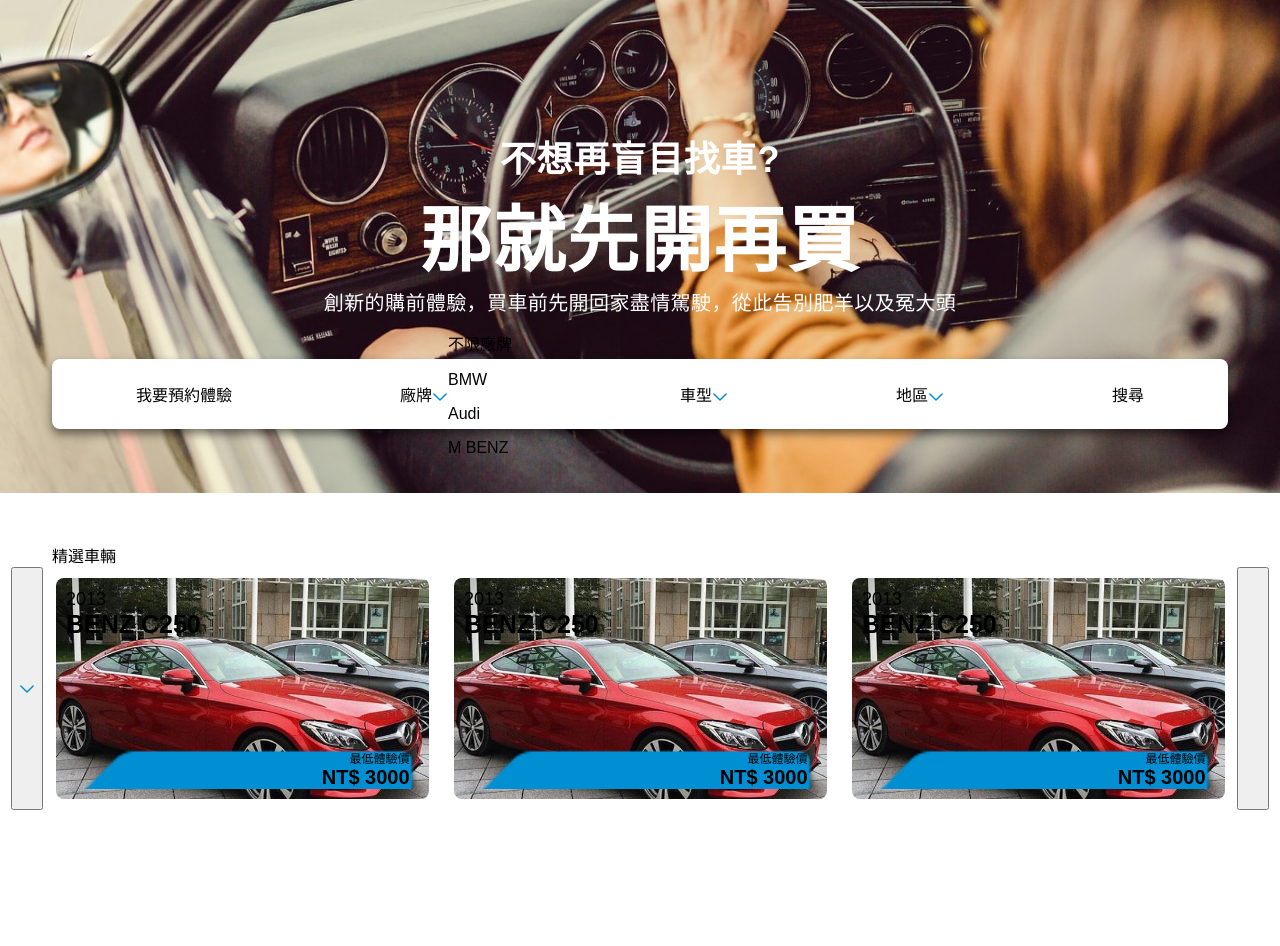
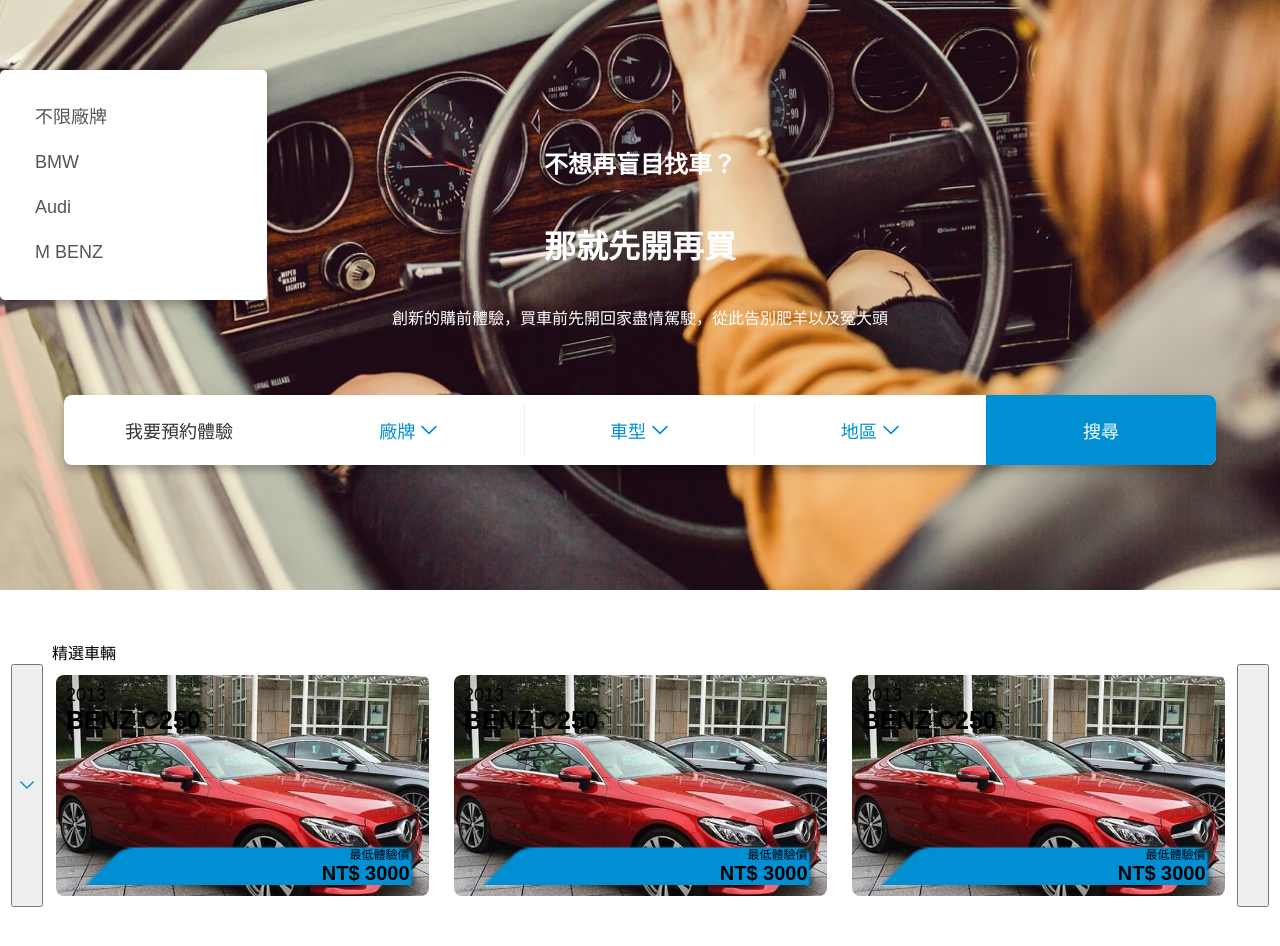
Before and after one commit to iamseye/air-app, a React (Create React App) app: page / in a window 1280 px wide. Both pictures are taken after a click on the element "廠牌". Shown: the top 946 px of the page. Before the commit the page ends 860 px from the top, so only its background shows below. Built offline with nearby package versions, Linux system fonts and the light colour scheme; what react-router-redux would draw is missing.

Commit message:
UPT: searchBar UI, add click outside function

```diff
--- a/src/actions/searchAction.js
+++ b/src/actions/searchAction.js
@@ -1,9 +1,9 @@
-export const SET_SEARCH_BRAND_TYPE = 'SET_SEARCH_BRAND_TYPE';
+export const SET_SEARCH_BRAND = 'SET_SEARCH_BRAND';
 export const SET_SEARCH_VEHICLE_TYPE = 'SET_SEARCH_VEHICLE_TYPE';
-export const SET_SEARCH_AREA_TYPE = 'SET_SEARCH_AREA_TYPE';
+export const SET_SEARCH_AREA = 'SET_SEARCH_AREA';
 
-export const setSearchBrandType = value => ({
-  type: SET_SEARCH_BRAND_TYPE,
+export const setSearchBrand = value => ({
+  type: SET_SEARCH_BRAND,
   value,
 });
 
@@ -12,7 +12,7 @@
   value,
 });
 
-export const setSearchAreaType = value => ({
-  type: SET_SEARCH_AREA_TYPE,
+export const setSearchArea = value => ({
+  type: SET_SEARCH_AREA,
   value,
 });
--- a/src/components/dropDownButton/index.js
+++ /dev/null
@@ -1,59 +0,0 @@
-import React, { Component } from 'react';
-import PropTypes from 'prop-types';
-import Icon from '../../utils/Icon';
-import { ICONS } from '../../utils/constants';
-import './style.css';
-
-
-export default class DropDownButton extends Component {
-  state = {
-    showOptions: false,
-    selectedItem: '',
-  }
-
-  handleSelectItem = (selectedItem) => this.props.handleSelectItem(this.props.selectCategory, selectedItem);
-
-  handleClickCategory() {
-    this.setState({ showOptions: !this.state.showOptions });
-  }
-
-  handleClickItem(option) {
-    this.setState({ showOptions: !this.state.showOptions });
-    this.setState({ selectedItem: option });
-    this.handleSelectItem(option);
-  }
-
-  render() {
-    const options = this.props.options.map((item, index) => (
-      <p key={index} onClick={() => this.handleClickItem(item)}>
-        {item}
-      </p>
-    ));
-
-    const dropDownBox = (
-      <div className="dropDownBox">
-        <p onClick={() => this.handleClickItem('')}> 不限{this.props.name} </p>
-        {options}
-      </div>
-    );
-
-    return (
-      <div className="dropDownButton">
-        <div onClick={() => this.handleClickCategory()}>
-          <span>
-            { this.state.selectedItem !== '' ? this.state.selectedItem : this.props.name}
-          </span>
-          { this.state.selectedItem !== '' ? '' : <Icon icon={ICONS.DROP_DOWN} /> }
-        </div>
-        {this.state.showOptions ? dropDownBox : ''}
-      </div>
-    );
-  }
-}
-
-DropDownButton.propTypes = {
-  name: PropTypes.string.isRequired,
-  selectCategory: PropTypes.string.isRequired,
-  options: PropTypes.arrayOf(PropTypes.string).isRequired,
-  handleSelectItem: PropTypes.func.isRequired,
-};
--- a/src/components/searchBar/index.js
+++ b/src/components/searchBar/index.js
@@ -2,7 +2,7 @@
 import { bindActionCreators } from 'redux';
 import { connect } from 'react-redux';
 import * as searchActions from '../../actions/searchAction';
-import DropDownButton from '../dropDownButton';
+import SearchBarItem from '../searchBarItem';
 import './style.css';
 
 class SearchBar extends Component {
@@ -26,11 +26,11 @@
 
   handleSelectItem = (selectCategory, selectedItem) => {
     if (selectCategory === 'brand') {
-      this.props.searchActions.setSearchBrandType(selectedItem);
+      this.props.searchActions.setSearchBrand(selectedItem);
     } else if (selectCategory === 'vehicleTypes') {
       this.props.searchActions.setSearchVehicleType(selectedItem);
     } else if (selectCategory === 'areas') {
-      this.props.searchActions.setSearchAreaType(selectedItem);
+      this.props.searchActions.setSearchArea(selectedItem);
     }
   }
 
@@ -41,29 +41,27 @@
   render() {
     return (
       <div className="searchBar">
-        <div>
-          <span>我要預約體驗</span>
-        </div>
-        <DropDownButton
+        <div className="searchBar__title"><span>我要預約體驗</span></div>
+        <SearchBarItem
           selectCategory="brand"
           name="廠牌"
           options={this.state.brandValues}
           handleSelectItem={this.handleSelectItem}
         />
-        <DropDownButton
+        <SearchBarItem
           selectCategory="vehicleTypes"
           name="車型"
           options={this.state.vehicleTypes}
           handleSelectItem={this.handleSelectItem}
         />
-        <DropDownButton
+        <SearchBarItem
           selectCategory="areas"
           name="地區"
           options={this.state.areas}
           handleSelectItem={this.handleSelectItem}
         />
-        <div>
-          <span onClick={()=> this.submitSearch()}>搜尋</span>
+        <div className="searchBar__button" onClick={()=> this.submitSearch()}>
+          <span>搜尋</span>
         </div>
       </div>
     );
--- a/src/components/searchBar/style.css
+++ b/src/components/searchBar/style.css
@@ -1,44 +1,45 @@
-.searchBar{
-  height: 70px;
-  border-radius: 8px;
-  background-color: #ffffff;
-  box-shadow: 0 5px 10px 0 rgba(0, 0, 0, 0.5);
-  margin-top: 43px;
+.searchBar {
   display: flex;
+	flex-direction: row;
+	background-color: #ffffff;
+	box-shadow: 0 5px 10px 0 rgba(0, 0, 0, 0.25);
+	border-radius: 8px;
+	overflow: hidden;
+  width: 90%;
+	max-width: 1200px;
+	height: 70px;
+	margin: 0 auto;
 }
 
-.searchBar > div {
-  flex-grow: 1;
-  height: 100%;
-  display: flex;
-  align-items: center;
-  justify-content: center;
+.searchBar__title{
+	display: flex;
+	flex: 1;
+	align-items: center;
+	justify-content: center;
+	height: 50px;
+	margin: 10px 0;
+	border-right: #eee 1px solid;
+	font-size: 18px;
+  height: 70px;
+	margin: 0;
+	border:0;
+  color: #333;
+
 }
 
-.searchBar > span {
-  letter-spacing: 0.3px;
-}
-
-.selectBrand {
-  color: #008fd2;
+.searchBar__button{
+	display: flex;
+	flex: 1;
+	align-items: center;
+	justify-content: center;
+	height: 50px;
+	margin: 10px 0;
+	border-right: #eee 1px solid;
+	font-size: 18px;
+  height: 70px;
+	margin: 0;
+	border:0;
+  color: #fff;
+	background: #008fd2;
   cursor: pointer;
 }
-
-.selectType {
-  color: #008fd2;
-  border-left: solid 1px #d2d2d2;
-  border-right: solid 1px #d2d2d2;
-  cursor: pointer;
-}
-
-.selectArea {
-  color: #008fd2;
-  cursor: pointer;
-}
-
-.searchButton {
-  color: #ffffff;
-  background-color: #008fd2;
-  border-radius: 0 8px 8px 0px;
-  cursor: pointer;
-}
--- /dev/null
+++ b/src/components/searchBarItem/index.js
@@ -0,0 +1,84 @@
+import React, { Component } from 'react';
+import PropTypes from 'prop-types';
+import Icon from '../../utils/Icon';
+import { ICONS } from '../../utils/constants';
+import './style.css';
+
+
+export default class DropDownButton extends Component {
+  state = {
+    showOptions: false,
+    selectedItem: '',
+  }
+
+  handleSelectItem = (selectedItem) => this.props.handleSelectItem(this.props.selectCategory, selectedItem);
+
+  handleClickCategory = () => {
+    if (!this.state.showOptions) {
+      document.addEventListener('click', this.handleOutsideClick, false);
+    } else {
+      document.removeEventListener('click', this.handleOutsideClick, false);
+    }
+
+    this.setState({ showOptions: !this.state.showOptions });
+  }
+
+  handleOutsideClick = (e) => {
+    // ignore clicks on the component itself
+    if (this.node.contains(e.target)) {
+      return;
+    }
+    this.handleClickCategory();
+  }
+
+  handleClickItem(option) {
+    this.setState({ showOptions: !this.state.showOptions });
+    this.setState({ selectedItem: option });
+    this.handleSelectItem(option);
+  }
+
+  render() {
+    const options = this.props.options.map((item, index) => (
+      <div
+        className="searchBarItem＿＿option"
+        key={index}
+        onClick={() => this.handleClickItem(item)}
+      >
+        {item}
+      </div>
+    ));
+
+    const optionBox = (
+      <div className="searchBarItem＿＿box">
+        <div
+          className="searchBarItem＿＿option"
+          onClick={() => this.handleClickItem('')}
+        >
+          不限{this.props.name}
+        </div>
+        {options}
+      </div>
+    );
+
+    return (
+      <div
+        className="searchBarItem"
+        onClick={() => this.handleClickCategory()}
+        ref={(node) => { this.node = node; }}
+      >
+        <span>
+          { this.state.selectedItem !== '' ? this.state.selectedItem : this.props.name}
+        </span>
+        { this.state.selectedItem !== '' ? '' : <Icon icon={ICONS.DROP_DOWN} size={18} /> }
+        { this.state.showOptions ? optionBox : '' }
+      </div>
+    );
+  }
+}
+
+DropDownButton.propTypes = {
+  name: PropTypes.string.isRequired,
+  selectCategory: PropTypes.string.isRequired,
+  options: PropTypes.arrayOf(PropTypes.string).isRequired,
+  handleSelectItem: PropTypes.func.isRequired,
+};
--- /dev/null
+++ b/src/components/searchBarItem/style.css
@@ -0,0 +1,63 @@
+.searchBarItem {
+  display: flex;
+	flex:1;
+	align-items: center;
+	justify-content: center;
+	height: 50px;
+	margin: 10px 0;
+	color: #008fd2;
+	border-right:#eee 1px solid;
+	font-size: 18px;
+  cursor: pointer;
+}
+
+.searchBarItem > svg {
+  margin-left: 5px;
+}
+
+.searchBarItem＿＿box {
+  position: absolute;
+	top:70px;
+	left: 0;
+	max-height: 305px;
+	padding: 25px 22px 25px 25px;
+	background: #ffffff;
+	border-radius: 5px;
+	box-shadow: 0 5px 10px 0 rgba(0, 0, 0, 0.25);
+	overflow-y: scroll;
+	transition: .2s;
+}
+
+.searchBarItem＿＿box::-webkit-scrollbar {
+	width: 5px;
+}
+
+.searchBarItem＿＿box::-webkit-scrollbar-track {
+	border-radius: 5px;
+}
+
+.searchBarItem＿＿box::-webkit-scrollbar-thumb {
+	border-radius: 2px;
+	background: #d2d2d2;
+}
+
+.searchBarItem＿＿option {
+  min-width: 200px;
+	line-height: 45px;
+	padding: 0 10px;
+	color: #555;
+	cursor: pointer;
+}
+
+.searchBarItem＿＿option:hover {
+  background: #f1f1f1;
+}
+
+.searchBarItem＿＿option--active {
+  background: #008fd2;
+	color: #fff;
+}
+
+.searchBarItem＿＿option--active:hover {
+  background: #006eb7;
+}
--- a/src/containers/home/index.js
+++ b/src/containers/home/index.js
@@ -11,11 +11,12 @@
     return (
       <div className="home">
         <div className="searchSection">
-          <div className="title">
-            <div className="title--size-2 text-white"><span>不想再盲目找車?</span></div>
-            <div className="title--size-1 text-white"><span>那就先開再買</span></div>
-            <div className="title--size-3 text-white"><span>創新的購前體驗，買車前先開回家盡情駕駛，從此告別肥羊以及冤大頭</span></div>
+          <div className="searchSection__title">
+            <h2>不想再盲目找車？</h2>
+            <h1>那就先開再買</h1>
+            <p>創新的購前體驗，買車前先開回家盡情駕駛，從此告別肥羊以及冤大頭</p>
           </div>
+
           <SearchBar />
         </div>
         <div className="hotSells">
--- a/src/containers/home/style.css
+++ b/src/containers/home/style.css
@@ -1,39 +1,20 @@
 .searchSection {
   display: flex;
-  justify-content: center;
-  flex-direction: column;
-  background: url('../../assets/img/homeSearchBg.jpg') no-repeat;
-  background-size: cover;
-  padding: 130px 52px 64px 52px;
+	flex-direction: column;
+	align-items: center;
+	width: 100%;
+	padding: 125px 0;
+	background: url('../../assets/img/homeSearchBg.jpg') center no-repeat;
+	background-size: cover;
 }
-.title {
+
+.searchSection__title {
   display: flex;
   flex-direction: column;
-}
-.title > div {
-  align-self: center;
-}
-.title--size-1 {
-  font-size: 72px;
-  font-weight: 600;
-  letter-spacing: 1.4px;
-}
-.title--size-2 {
-  font-size: 36px;
-  font-weight: 600;
-  letter-spacing: 0.8px;
-}
-.title--size-3 {
-  font-size: 20px;
-  letter-spacing: 0.4px;
-}
-
-.text-white {
-  color: #ffffff;
-}
-
-.text-black {
-  color: #4a4a4a;
+  text-align: center;
+  width: 90%;
+  color: #fff;
+  margin-bottom: 50px;
 }
 
 .hotSells {
--- a/src/reducers/searchReducer.js
+++ b/src/reducers/searchReducer.js
@@ -1,27 +1,25 @@
 import {
-  SET_SEARCH_BRAND_TYPE,
+  SET_SEARCH_BRAND,
   SET_SEARCH_VEHICLE_TYPE,
-  SET_SEARCH_AREA_TYPE,
+  SET_SEARCH_AREA,
 } from '../actions/searchAction';
 
 const initialState = {
-  searchBrandType: '',
-  searchVehicleType: '',
-  searchAreaType: '',
+  brand: '',
+  vehicleType: '',
+  area: '',
 };
 
 export default (state = initialState, action) => {
-  console.log('test');
-  console.log(action.type);
   switch (action.type) {
-    case SET_SEARCH_BRAND_TYPE:
-      return { ...state, searchBrandType: action.value };
+    case SET_SEARCH_BRAND:
+      return { ...state, brand: action.value };
 
     case SET_SEARCH_VEHICLE_TYPE:
-      return { ...state, searchVehicleType: action.value };
+      return { ...state, vehicleType: action.value };
 
-    case SET_SEARCH_AREA_TYPE:
-      return { ...state, searchAreaType: action.value };
+    case SET_SEARCH_AREA:
+      return { ...state, area: action.value };
 
     default:
       return state;
```
Also changed, not shown: src/components/dropDownButton/style.css (deleted).
